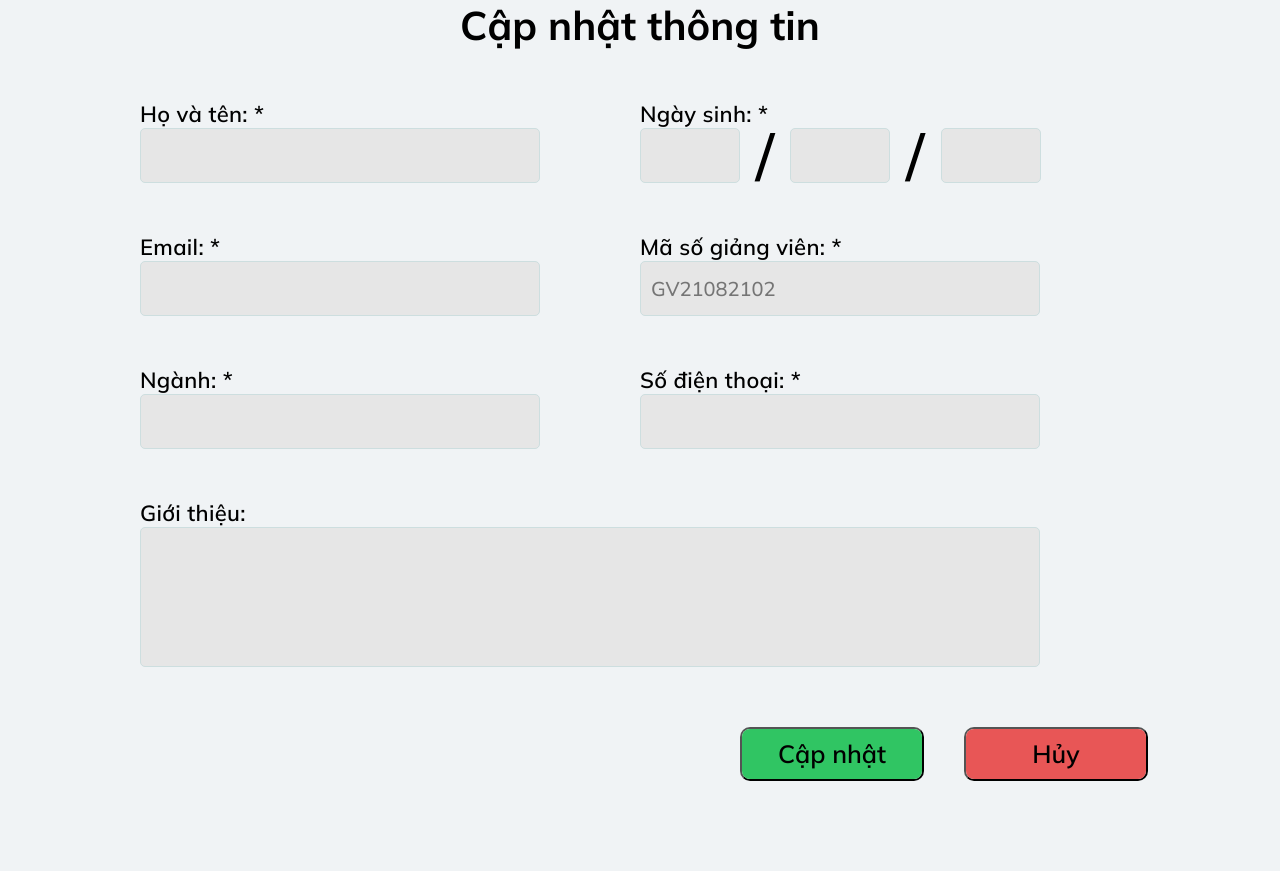
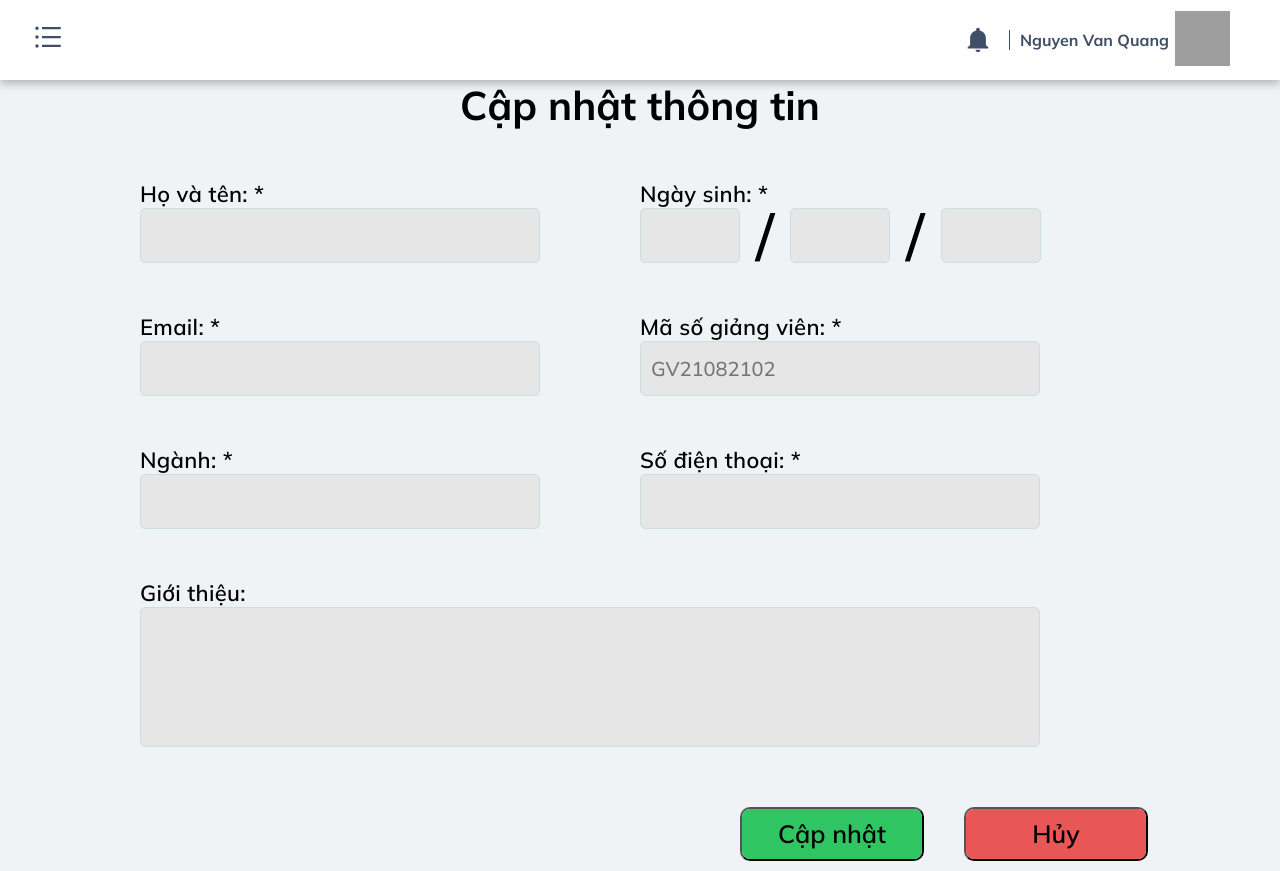
Before and after one commit to MinhCao031/Web3306_22, a React (Create React App) app in the folder client/: page /teacherHomepage/changeInfo in a window 1280 px wide. Before the commit the page ends 800 px from the top, so only its background shows below. Built offline with nearby package versions, Linux system fonts and the light colour scheme; grey boxes are pictures that could not be loaded.

Commit message:
split component and demo merge

```diff
--- a/client/src/HomePage/StudentHomePage.js
+++ b/client/src/HomePage/StudentHomePage.js
@@ -5,8 +5,8 @@ import Sidebar from './components/Sidebar';
 function StudentHomePage() {
     return (
         <div>
+            <NavigationBar />
             <Sidebar />
-            <NavigationBar />
         </div>
     )
 }
--- a/client/src/HomePage/components/Sidebar.css
+++ b/client/src/HomePage/components/Sidebar.css
@@ -14,7 +14,7 @@
 
 .menu-bars {
     position: absolute;
-    margin-top: 1.4rem;
+    top: 1.3rem;
     margin-left: 2rem;
     font-size: 2rem;
     background: none;
@@ -23,7 +23,7 @@
 
 .menu-bars.active {
     position: absolute;
-    margin-top: 1.4rem;
+    top: 1.3rem;
     margin-left: 282px;
     transition: 400ms;
     transition-delay: 165ms;
--- a/client/src/HomePage/components/SidebarData.js
+++ b/client/src/HomePage/components/SidebarData.js
@@ -8,27 +8,23 @@ export const SidebarData = [
 		path: '/teacherHomepage',
 		icon: <AiIcons.AiFillHome />,
 		cName: 'side-text',
-		// cName: 'nav-text',
 	},
 	{
 		title: 'Diễn đàn',
 		path: 'teacherHomepage/forum',
 		icon: <MdIcons.MdForum />,
 		cName: 'side-text',
-		// cName: 'nav-text',
 	},
 	{
 		title: 'Danh sách lớp',
 		path: '/teacherHomepage/class-list',
 		icon: <MdIcons.MdClass />,
 		cName: 'side-text',
-		// cName: 'nav-text',
 	},
 	{
 		title: 'Dashboard',
 		path: '/teacherHomepage/dashboard',
 		icon: <MdIcons.MdDashboard />,
 		cName: 'side-text',
-		// cName: 'nav-text',
 	},
 ];
--- a/client/src/NavigationMenu/ChangeInfo/ChangeInfoTeacher.js
+++ b/client/src/NavigationMenu/ChangeInfo/ChangeInfoTeacher.js
@@ -2,6 +2,10 @@ import React from 'react';
 import styled from 'styled-components';
 import axios from 'axios';
 import { useHistory } from 'react-router';
+import NavigationBar from '../../HomePage/components/NavigationBar';
+import Sidebar from '../../HomePage/components/Sidebar';
+
+
 function ChangeInfoTeacher() {
     const history = useHistory();
     const handleSubmit = (e) => {};
@@ -24,6 +28,8 @@ function ChangeInfoTeacher() {
     //     e.preventDefault();
     //   };
     return (
+        <div>
+            <NavigationBar />
             <Container>
                 <h1> Cập nhật thông tin </h1>
                 <div className="line">
@@ -138,6 +144,8 @@ function ChangeInfoTeacher() {
                     </Button>
                 </div>
             </Container>
+            <Sidebar />
+        </div>
     );
 }
 
```
Lines whose indentation alone changed are shown as unchanged.
